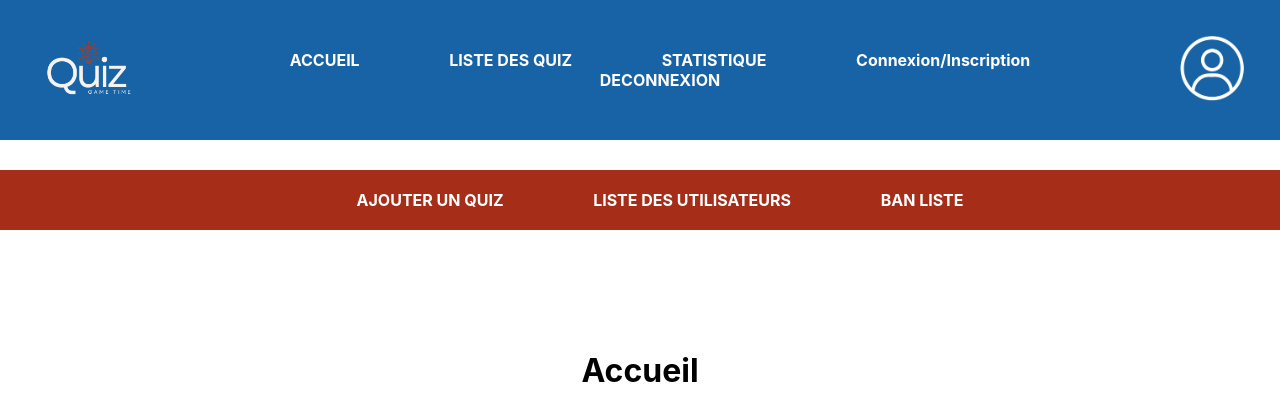
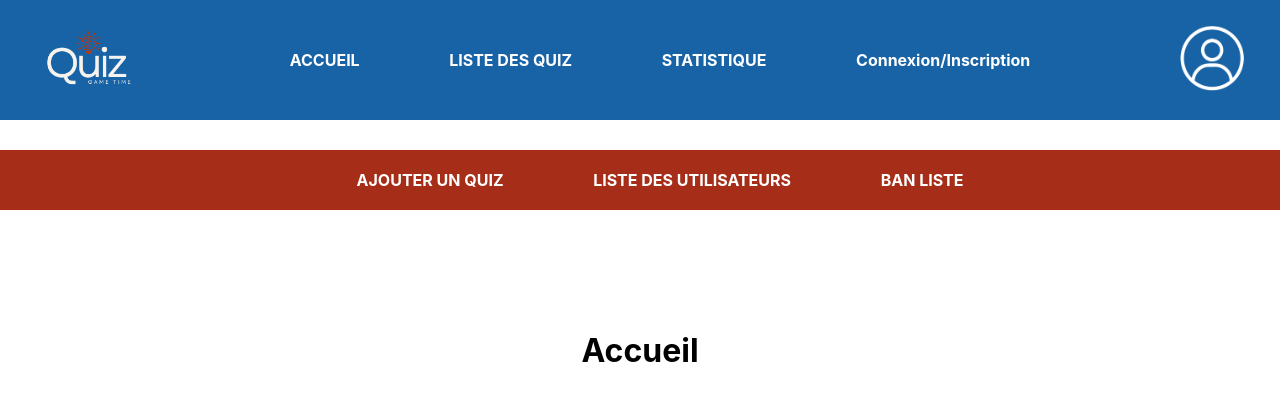
Before and after one commit to MaximeCrq/MFS, a PHP site: page /MFS/ in a window 1280 px wide. Shown: the top 420 px of the page. Run offline with PHP 8.4, Linux system fonts and the light colour scheme.

Commit message:
bouton deconnexion header enlevé

```diff
--- a/view/view_header.php
+++ b/view/view_header.php
@@ -20,7 +20,6 @@
                 <li><a href="/MFS/liste_quiz">LISTE DES QUIZ</a></li>
                 <li><a href="/MFS/statistique">STATISTIQUE</a></li>
                 <li><a href="/MFS/Connexion_Inscription">Connexion/Inscription</a></li>
-                <li><a href="/MFS/deconnexion">DECONNEXION</a></li>
             </ul>
             <a id="lien_logo_compte" href="/MFS/compte"><img id="logo_compte" src="./image/icon_login1.png"></a>
         </nav>
```
